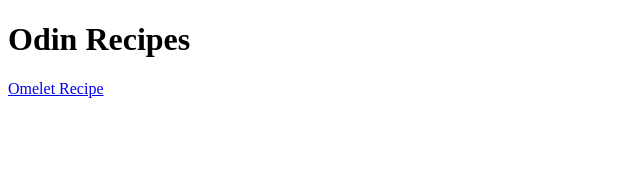
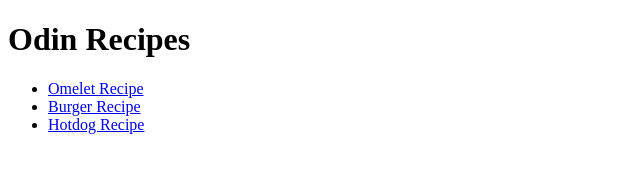
Before and after one commit to chrissuarez1313/odin-recipes, a plain HTML site: page index.html in a window 1280 px wide. Shown: the whole page, without its empty margins (0-640 px from the left). Drawn offline with Linux system fonts and the light colour scheme.

Commit message:
Add links to index file, make burger and hotdog pages

```diff
--- a/index.html
+++ b/index.html
@@ -8,7 +8,12 @@
 </head>
 <body>
     <h1>Odin Recipes</h1>
-    <a href="./recipes/omelet.html">Omelet Recipe</a>
+    <ul>
+       <li> <a href="./recipes/omelet.html">Omelet Recipe</a></li>
+        <li><a href="./recipes/burger.html">Burger Recipe</a></li>
+        <li><a href="./recipes/hotdog.html">Hotdog Recipe</a></li>
+    </ul>
+
 
 </body>
 </html>
```
Also changed, not shown: recipes/burger.html (added), recipes/hotdog.html (added).
